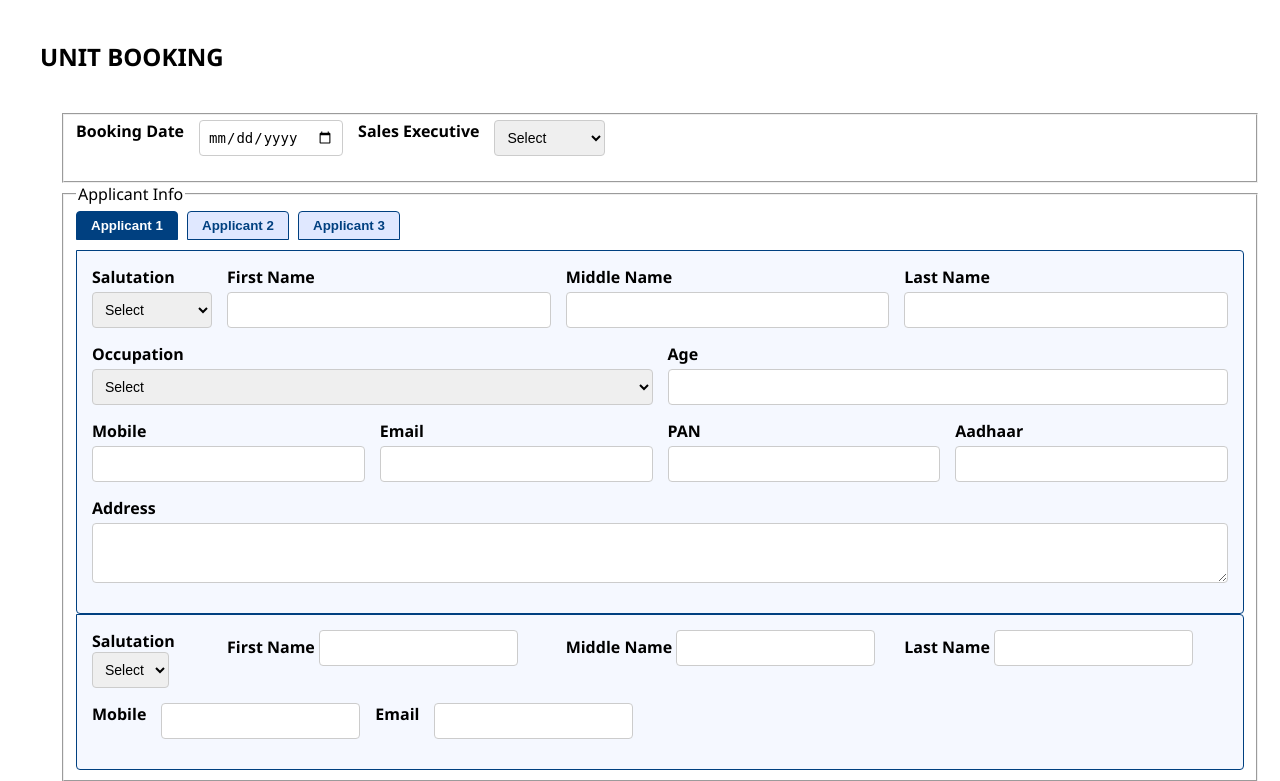
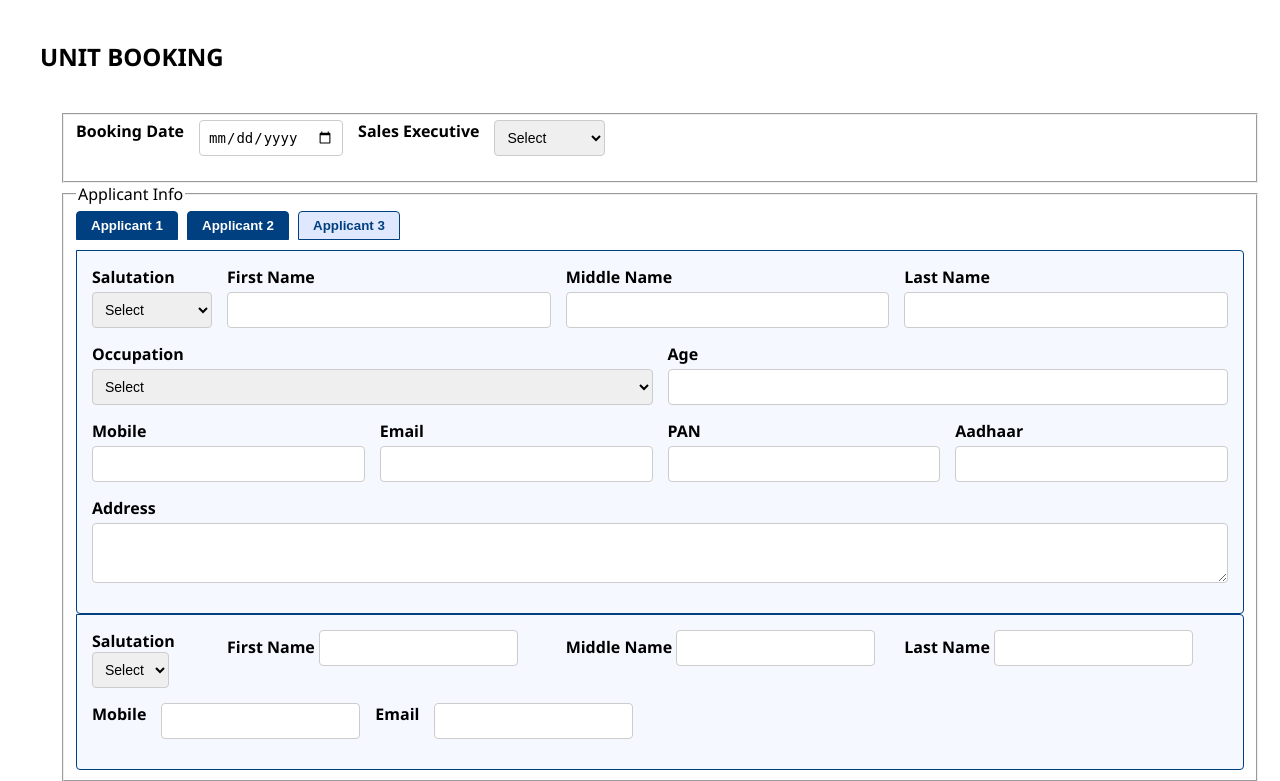
Before and after one commit to mayughag24-spec/office-realestate_crm, a Flask app: page /unit_booking in a window 1280 px wide. Shown: the top 781 px of the page. Run offline with Flask 3, Linux system fonts and the light colour scheme.

Commit message:
Update unit_booking.html

```diff
--- a/templates/unit_booking.html
+++ b/templates/unit_booking.html
@@ -50,7 +50,7 @@
 
             <div class="tab-buttons">
                <button type="button" data-app="1" class="active">Applicant 1</button>
-<button type="button" data-app="2">Applicant 2</button>
+<button type="button" data-app="2" class="active">Applicant 2</button>
 <button type="button" data-app="3">Applicant 3</button>
 
             </div>
```
